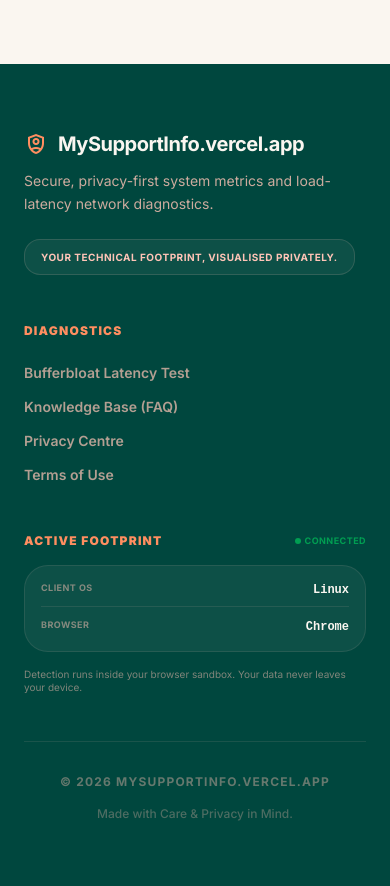
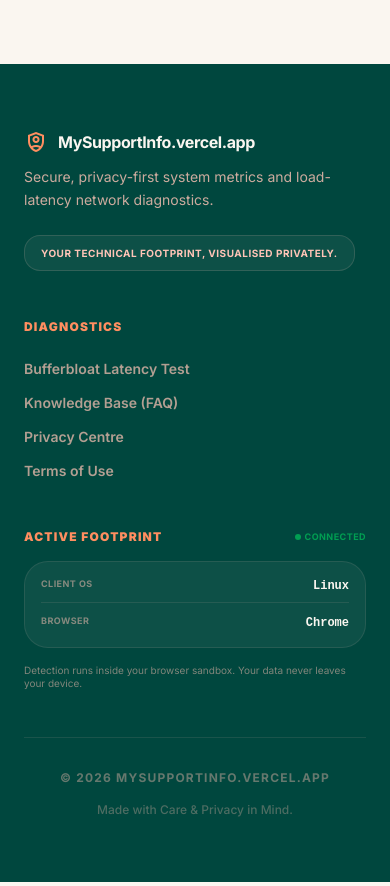
Before and after one commit to abinesh-selva/mysupportinfo, a Next.js app: page / in a window 390 px wide. Shown: the part 3080-3966 px from the top of the page. Built offline with nearby package versions, Linux system fonts and the light colour scheme.

Commit message:
Footer update

```diff
--- a/components/layout/Footer.tsx
+++ b/components/layout/Footer.tsx
@@ -41,8 +41,8 @@
                 <div className="flex flex-col justify-between gap-6">
                     <div className="flex flex-col gap-3">
                         <div className="flex items-center gap-2.5">
-                            <span className="material-symbols-outlined text-primary text-2xl">shield_person</span>
-                            <span className="font-bold tracking-tight text-xl text-background">MySupportInfo.vercel.app</span>
+                            <span className="material-symbols-outlined text-primary text-base md:text-2xl">shield_person</span>
+                            <span className="font-bold tracking-tight text-base md:text-xl text-background">MySupportInfo.vercel.app</span>
                         </div>
                         <p className="text-accent/80 text-sm leading-relaxed max-w-xs">
                             Secure, privacy-first system metrics and load-latency network diagnostics.
```
